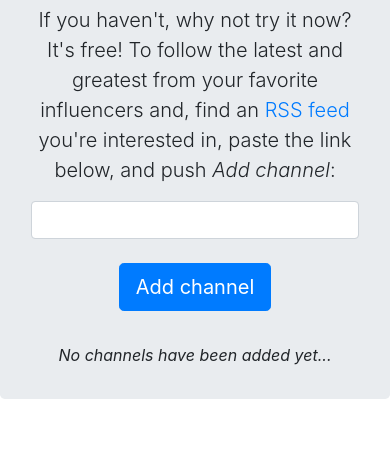
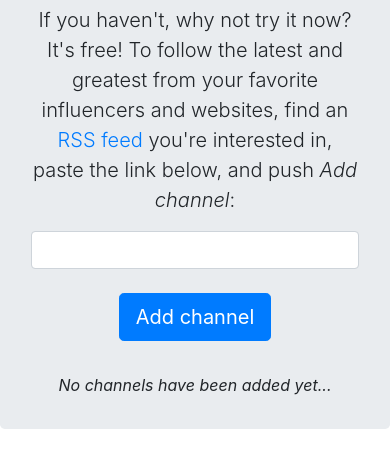
Before and after one commit to sol-un/frontend-project-lvl3, a website built with webpack: page src/template.pug in a window 390 px wide. Shown: the part 225-692 px from the top of the page. Built offline with nearby package versions, Linux system fonts and the light colour scheme; some packages are replaced by stand-ins of ours; what on-change would draw is missing.

Commit message:
Clean up template and Makefile

```diff
--- a/src/template.pug
+++ b/src/template.pug
@@ -31,7 +31,7 @@ main(role='main')
         .col.text-center
             h1.lead.display-4 Ever tried RSS?
             .lead
-              | If you haven't, why not try it now? It's free! To follow the latest and greatest from your favorite influencers and, find an #[a(href="https://www.lifewire.com/what-is-an-rss-feed-4684568") RSS feed] you're interested in, paste the link below, and push #[i Add channel]:
+              | If you haven't, why not try it now? It's free! To follow the latest and greatest from your favorite influencers and websites, find an #[a(href="https://www.lifewire.com/what-is-an-rss-feed-4684568") RSS feed] you're interested in, paste the link below, and push #[i Add channel]:
     .container
       .row
         .col.text-center
@@ -39,19 +39,3 @@ main(role='main')
             input(type="text" name="link").form-control.my-3
             button(type="submit").btn.btn-lg.btn-primary.my-2 Add channel
     .container#channelNav
-      .row
-        .col
-      //-     ul#myTab.nav.nav-tabs(role='tablist')
-      //-       li.nav-item(role='presentation')
-      //-         a#home-tab.nav-link.active(data-toggle='tab' href='#home' role='tab' aria-controls='home' aria-selected='true') Home
-      //-       li.nav-item(role='presentation')
-      //-         a#profile-tab.nav-link(data-toggle='tab' href='#profile' role='tab' aria-controls='profile' aria-selected='false') Profile
-      //-       li.nav-item(role='presentation')
-      //-         a#messages-tab.nav-link(data-toggle='tab' href='#messages' role='tab' aria-controls='messages' aria-selected='false') Messages
-      //-       li.nav-item(role='presentation')
-      //-         a#settings-tab.nav-link(data-toggle='tab' href='#settings' role='tab' aria-controls='settings' aria-selected='false') Settings
-      //-     .tab-content
-      //-       #home.tab-pane(role='tabpanel' aria-labelledby='home-tab') Home
-      //-       #profile.tab-pane(role='tabpanel' aria-labelledby='profile-tab') Profile
-      //-       #messages.tab-pane(role='tabpanel' aria-labelledby='messages-tab') Messages
-      //-       #settings.tab-pane(role='tabpanel' aria-labelledby='settings-tab') Settings
```
Also changed, not shown: 1 other file.
